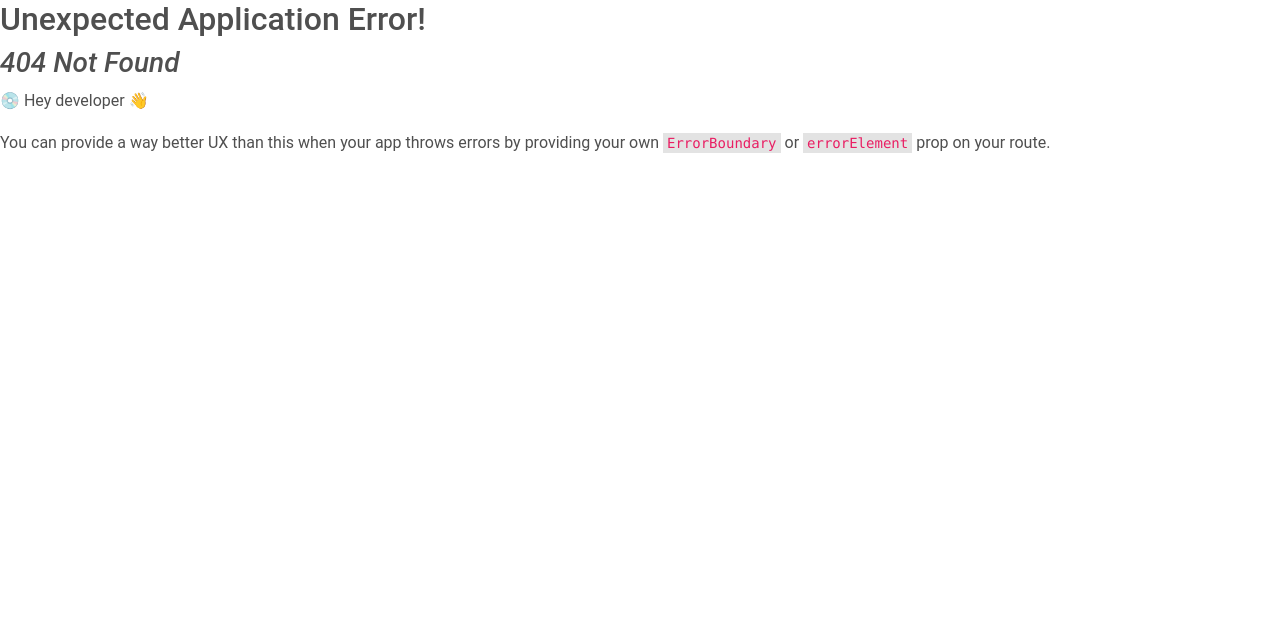
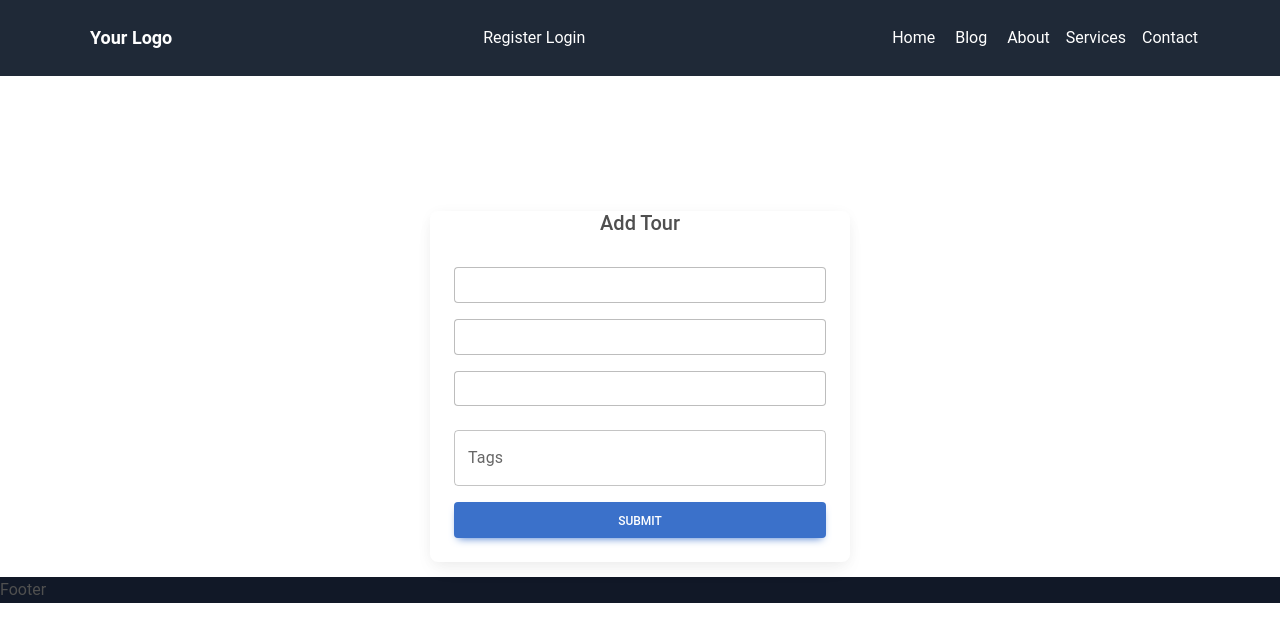
Before and after one commit to Omarabdullah99/blog-project-client, a React (Vite) app: page /addTour in a window 1280 px wide. Before the commit this address had no page. Shown: the top 642 px of the page. Built offline with nearby package versions, Linux system fonts and the light colour scheme.

Commit message:
AddEditTourpage-design

```diff
--- a/package.json
+++ b/package.json
@@ -10,6 +10,9 @@
     "preview": "vite preview"
   },
   "dependencies": {
+    "@emotion/react": "^11.11.1",
+    "@emotion/styled": "^11.11.0",
+    "@mui/material": "^5.14.18",
     "@reduxjs/toolkit": "^1.9.7",
     "axios": "^1.6.2",
     "localforage": "^1.10.0",
--- /dev/null
+++ b/src/component/AddEditTour.jsx
@@ -0,0 +1,230 @@
+// eslint-disable-next-line no-unused-vars
+import React, { useEffect, useState } from "react";
+import {
+  MDBCard,
+  MDBCardBody,
+  MDBInput,
+  MDBCardFooter,
+  MDBValidation,
+  MDBValidationItem,
+  MDBBtn,
+  MDBIcon,
+  MDBSpinner,
+} from "mdb-react-ui-kit";
+import Chip from "@mui/material/Chip";
+import TextField from "@mui/material/TextField";
+import { useDispatch, useSelector } from "react-redux";
+import { toast } from "react-toastify";
+import { useNavigate, useParams } from "react-router-dom";
+// import { createTour, getToursByUserId, updateTour } from "../redux/features/tourSlice";
+
+const initialState = {
+  title: "",
+  description: "",
+  imageFile:"",
+  tags: [],
+};
+
+const AddEditTour = () => {
+  const [tourData, setTourData] = useState(initialState);
+  const { title, description,imageFile, tags } = tourData;
+
+//   const { error, loading,userTours } = useSelector((state) => ({ ...state.tour }));
+//   console.log("createtoure",error)
+//   console.log("usetours",userTours)
+  const { user } = useSelector((state) => ({ ...state.authentication })); //* create e user er name er jonno
+  const userId=user?.result?._id
+  const dispatch=useDispatch()
+  const navigate=useNavigate()
+//   useEffect(() => {
+//     //!error handle
+//     error && toast.error(error);
+//   }, [error]);
+
+  const handleInputChange = (event, field) => {
+    //*every input field controol
+    setTourData((prevState) => ({
+      ...prevState,
+      [field]: event.target.value,
+    }));
+  };
+
+  const handleInputKeyDown = (event) => {
+    //*tags er input field er work
+    if (event.key === "Enter") {
+      event.preventDefault();
+      const newTag = tourData.tagsInput.trim();
+      if (newTag && !tags.includes(newTag)) {
+        setTourData((prevState) => ({
+          ...prevState,
+          tags: [...prevState.tags, newTag],
+        }));
+      }
+      setTourData((prevState) => ({
+        ...prevState,
+        tagsInput: "",
+      }));
+    }
+  };
+
+  const handleChipDelete = (tagToDelete) => {
+    //*tags filed e tag delete
+    setTourData((prevState) => ({
+      ...prevState,
+      tags: prevState.tags.filter((tag) => tag !== tagToDelete),
+    }));
+  };
+
+
+
+  //* ---------------------------update tour------------------------------
+//   useEffect(()=>{
+//     dispatch(getToursByUserId(userId))
+// },[userId])
+
+//   const {id}=useParams()
+//   console.log("updateid",id)
+//   useEffect(()=>{
+//     if(id){
+//       const singleTour = userTours.find((tour) => tour._id === id);
+//       console.log("singleTour",singleTour);
+//       setTourData({ ...singleTour })
+//     }
+
+//   },[id])
+
+  const handleSubmit = async (e) => {
+    e.preventDefault();
+    const updateTourData= await{...tourData, name:user?.result?.name}
+    console.log(updateTourData)
+
+    // if(title && description && tags){
+    //     const updateTourData= await{...tourData, name:user?.result?.name}
+    //     if(!id){
+    //       dispatch(createTour({updateTourData, navigate, toast}))
+    //       console.log("addTour",updateTourData)
+
+    //     }else{
+    //       const object={
+    //         updateTourData,id,toast,navigate
+    //       }
+    //       // console.log("dispathc",updateTourData)
+    //       dispatch(updateTour(object))
+    //     }
+
+
+    // }
+  };
+  return (
+    <div
+      style={{
+        margin: "auto",
+        padding: "15px",
+        maxWidth: "450px",
+        alignContent: "center",
+        marginTop: "120px",
+      }}
+      className="container"
+    >
+      <MDBCard alignment="center">
+       {/*  <h5>{id ? "Update Tour" : "Add Tour"}</h5> */}
+       <h5>Add Tour</h5>
+
+        <MDBCardBody>
+          <MDBValidation onSubmit={handleSubmit} className="row g-3">
+            <MDBValidationItem
+              feedback="Please provide title"
+              invalid
+              className="col-md-12"
+            >
+              <MDBInput
+                placeholder="Enter Title"
+                type="text"
+                value={title}
+                name="title"
+                onChange={(e) => handleInputChange(e, "title")}
+                className="form-control"
+                required
+              />
+            </MDBValidationItem>
+
+            <MDBValidationItem
+              feedback="Please provide description"
+              invalid
+              className="col-md-12"
+            >
+              <MDBInput
+                placeholder="Enter description"
+                type="text"
+                value={description}
+                name="description"
+                onChange={(e) => handleInputChange(e, "description")}
+                className="form-control"
+                required
+              />
+            </MDBValidationItem>
+
+            <MDBValidationItem
+            feedback="Please provide imageurl"
+            invalid
+            className="col-md-12"
+          >
+            <MDBInput
+              placeholder="Enter ImageUrl"
+              type="text"
+              value={imageFile}
+              name="imageFile"
+              onChange={(e) => handleInputChange(e, "imageFile")}
+              className="form-control"
+              required
+            />
+          </MDBValidationItem>
+
+            <div className="col-md-12">
+              {tags?.map(
+                (
+                  tag //*tagschange tag
+                ) => (
+                  <Chip
+                    key={tag}
+                    label={tag}
+                    onDelete={() => handleChipDelete(tag)}
+                    variant="outlined"
+                    sx={{ marginRight: 1, marginBottom: 1 }}
+                  />
+                )
+              )}
+              <TextField
+                value={tourData.tagsInput}
+                onChange={(e) => handleInputChange(e, "tagsInput")}
+                onKeyDown={handleInputKeyDown}
+                label="Tags"
+                variant="outlined"
+                fullWidth
+                sx={{ marginTop: 1 }}
+              />
+            </div>
+
+            <div className="col-12">
+              <MDBBtn style={{ width: "100%" }}>
+           {/*    {loading && (
+                <MDBSpinner
+                  size="sm"
+                  role="status"
+                  tag="span"
+                  className="me-2"
+                />
+              )} */}
+            {/*  {id ? "Update": "Submit"} */}
+            Submit
+              </MDBBtn>
+            </div>
+
+          </MDBValidation>
+        </MDBCardBody>
+      </MDBCard>
+    </div>
+  );
+};
+
+export default AddEditTour;
--- a/src/component/Navbar.jsx
+++ b/src/component/Navbar.jsx
@@ -1,8 +1,9 @@
 // Navigation.js
 // eslint-disable-next-line no-unused-vars
 import React, { useState } from "react";
-import { useSelector } from "react-redux";
+import { useDispatch, useSelector } from "react-redux";
 import { Link } from "react-router-dom";
+import { setLogout } from "../reudx/features/AuthSlice";
 
 const Navigation = () => {
   const [isMobileMenuOpen, setMobileMenuOpen] = useState(false);
@@ -10,16 +11,18 @@ const Navigation = () => {
   const toggleMobileMenu = () => {
     setMobileMenuOpen(!isMobileMenuOpen);
   };
-  // const user = {
-  //   results: {
-  //     id: 843784,
-  //     name: "omar",
-  //   },
-  // };
+
   const users= JSON.parse(localStorage.getItem("blogprofile"))
   console.log("localstorage",users)
   const {user}= useSelector((state)=>({...state.authentication}))
   console.log('redux',user)
+  const dispatch=useDispatch()
+  //*Logout
+  const handleLogOut= ()=>{
+    dispatch(setLogout())
+    // console.log("logout")
+  }
+
   return (
     <header className="bg-gray-800 text-white p-4">
       <div className="container mx-auto flex justify-between items-center">
@@ -38,7 +41,7 @@ const Navigation = () => {
             <a className=" text-white"> Loginas:{user?.result?.name}</a>
             <Link className="text-white px-2" to={"/something"}>Dashboard</Link>
             <Link className="px-1 text-white">Add Blog</Link>
-            <Link className="text-white">Logout</Link>
+            <Link className="text-white" onClick={handleLogOut}>Logout</Link>
           </div>
         ) : (
           <div className="flex-grow md:flex md:justify-center ">
--- a/src/main.jsx
+++ b/src/main.jsx
@@ -16,6 +16,7 @@ import Register from './pages/Register.jsx';
 import {Provider} from 'react-redux'
 import store from "./reudx/store.js";
 import Login from './pages/Login.jsx';
+import AddEditTour from './component/AddEditTour.jsx';
 
 const router = createBrowserRouter([
   {
@@ -50,6 +51,10 @@ const router = createBrowserRouter([
         path:"/login",
         element:<Login />
       },
+      {
+        path:"/addTour",
+        element:<AddEditTour />
+      },
 
     ]
   },
```
Also changed, not shown: 1 other file (tests, documents, lock files or other folders).
